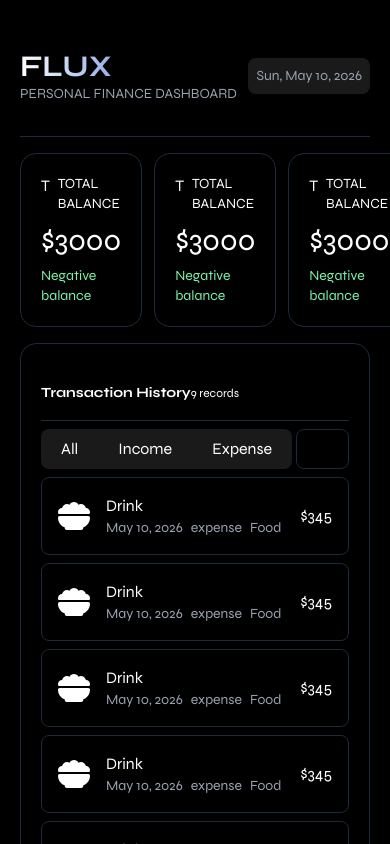
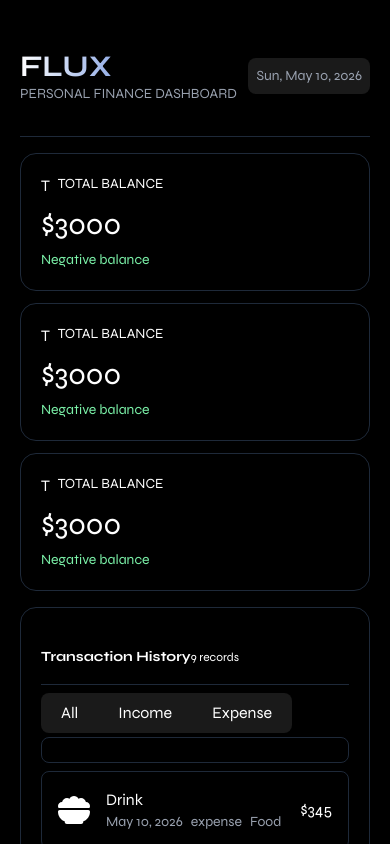
Before and after one commit to AlexZinminaung/Flux-expense-tracker, a React (Vite) app in the folder client/: page / in a window 390 px wide. Shown: the top 844 px of the page. Built offline with nearby package versions, Linux system fonts and the light colour scheme.

Commit message:
fix responsiveness

```diff
--- a/client/src/App.tsx
+++ b/client/src/App.tsx
@@ -75,7 +75,7 @@ function App() {
   return (
     <section className='container-main'>
       {/* Navbar */}
-      <nav className='w-full flex justify-between items-center border-b border-gray-800 py-8'>
+      <nav className='w-full flex flex-wrap gap-2 justify-between items-center border-b border-gray-800 py-8'>
         {/* For Logo */}
         <div className='flex flex-col'>
           <span className=' text-3xl font-bold bg-linear-to-r from-white to-blue-800 bg-clip-text text-transparent'>FLUX</span>
@@ -84,7 +84,7 @@ function App() {
         <span className=' bg-white/10 p-2 rounded-lg text-sm text-gray-400'>Sun, May 10, 2026</span>
       </nav>
 
-      <section className='w-full flex gap-3 py-4'>
+      <section className='w-full flex flex-col sm:flex-row gap-3 py-4'>
 
         <div className='flex-1 flex flex-col gap-2 component-card '>
           <div className='flex gap-2'>
@@ -123,7 +123,7 @@ function App() {
           </div>
 
           <div className='border-t border-gray-800 '>
-            <div className='py-2 flex gap-1'>
+            <div className='py-2 flex flex-col sm:flex-row gap-1'>
               <div className='flex gap-2 bg-white/10 w-fit p-1 rounded-lg'>
                 <button className='py-1 px-4'>All</button>
                 <button className='py-1 px-4'>Income</button>
```
